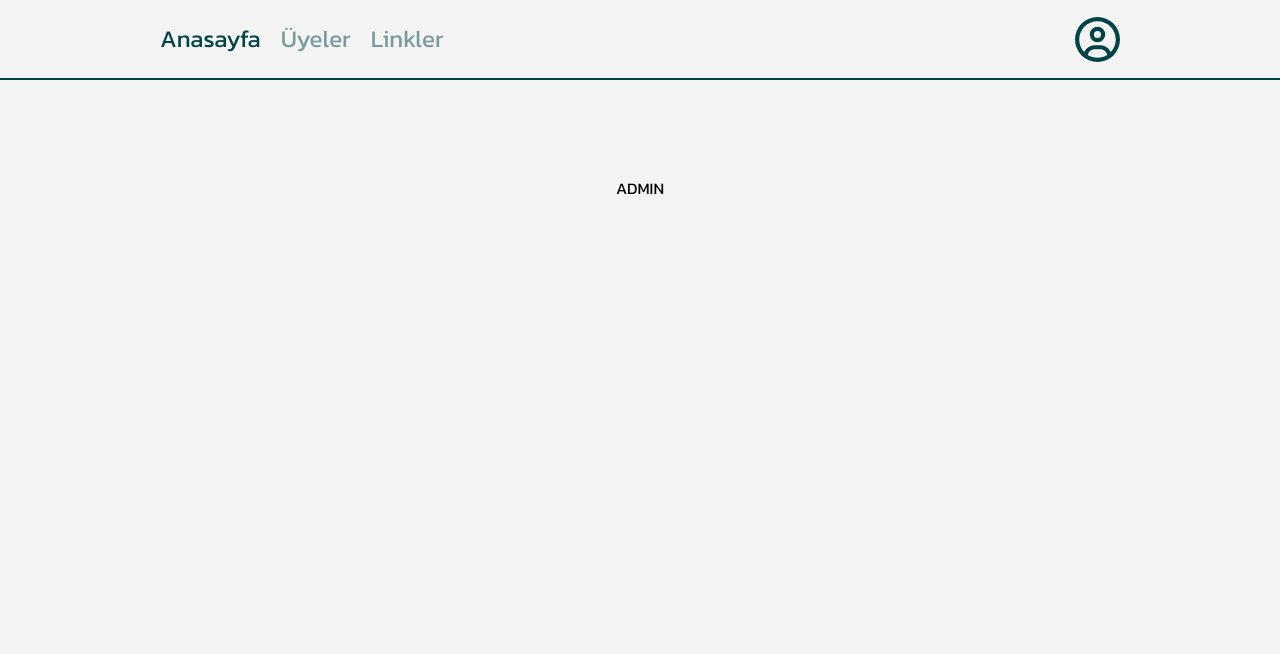
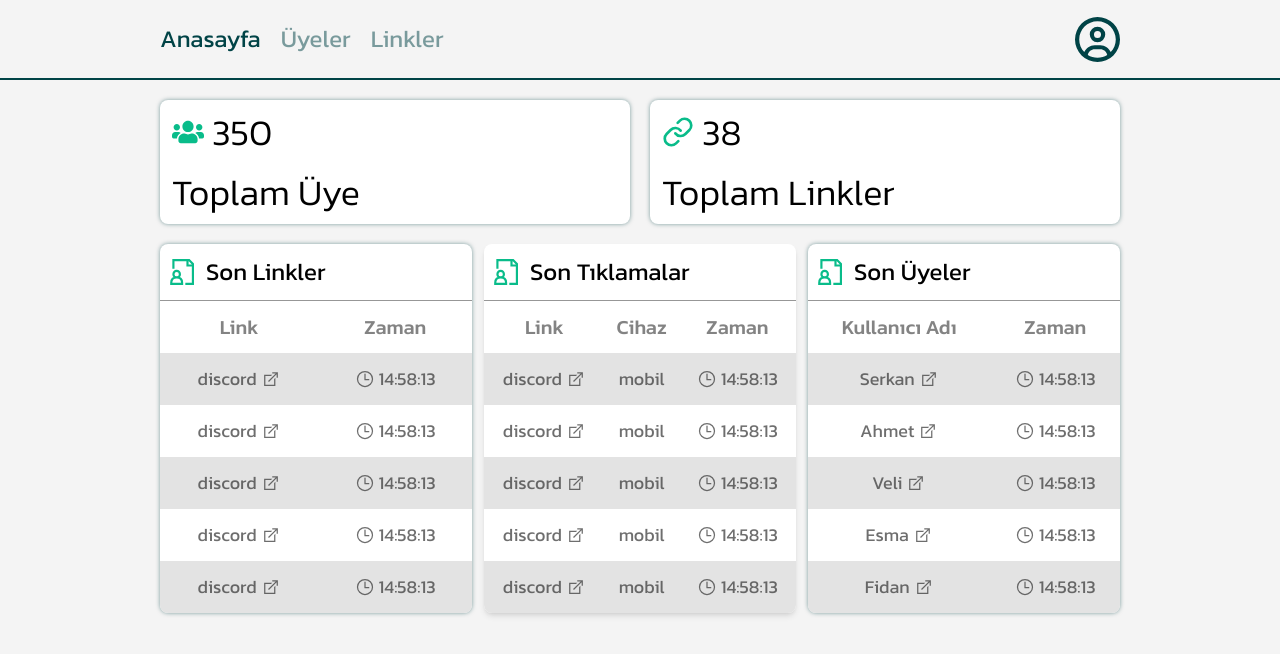
Before and after one commit to NNakreSS/next-url_shortener, a Next.js app: page /admin in a window 1280 px wide. Shown: the top 654 px of the page. Built offline with nearby package versions, Linux system fonts and the light colour scheme.

Commit message:
create page

```diff
--- a/src/app/(pages)/(panel)/admin/page.tsx
+++ b/src/app/(pages)/(panel)/admin/page.tsx
@@ -1,7 +1,17 @@
+import AdminTotalCards from "@/app/components/admin/main/AdminTotalCards";
+import LastLinksCard from "@/app/components/admin/main/LastLinks";
+import LastUsersCard from "@/app/components/admin/main/LastUsers";
+import LastClickCard from "@/app/components/dashboard/main/LastClickCard";
+
 export default function Admin() {
   return (
-    <main className="flex min-h-screen flex-col items-center justify-between p-24">
-      <h1>ADMIN</h1>
-    </main>
+    <>
+      <AdminTotalCards />
+      <section className="grid grid-cols-1 lg:grid-cols-3 gap-3 mb-5">
+        <LastLinksCard />
+        <LastClickCard />
+        <LastUsersCard />
+      </section>
+    </>
   );
 }
```
